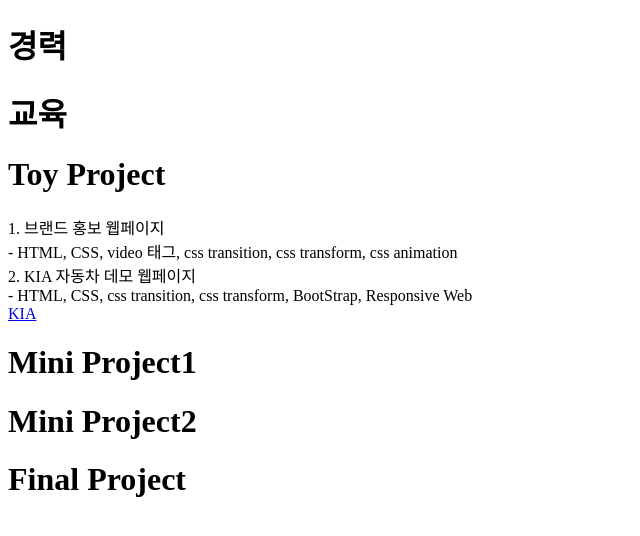
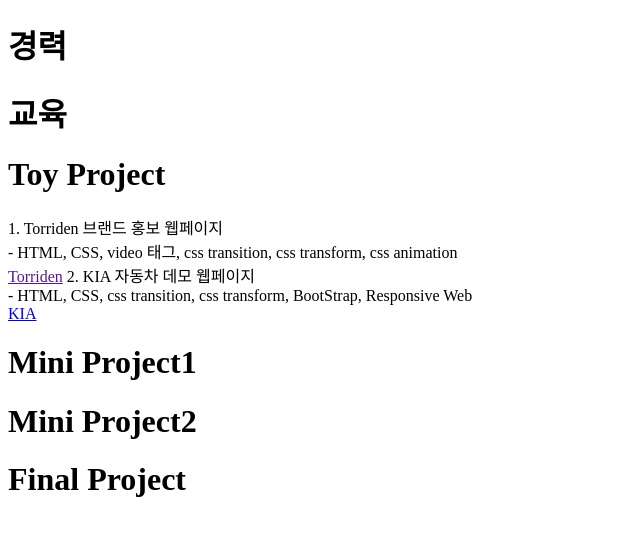
Before and after one commit to kwonaa/portfolio, a plain HTML site: page index.html in a window 1280 px wide. Shown: the whole page, without its empty margins (0-640 px from the left). Drawn offline with Linux system fonts and the light colour scheme.

Commit message:
Add files via upload

```diff
--- a/index.html
+++ b/index.html
@@ -9,8 +9,9 @@
     <h1>경력</h1>
     <h1>교육</h1>
     <h1>Toy Project</h1>
-    1. 브랜드 홍보 웹페이지<br>
+    1. Torriden 브랜드 홍보 웹페이지<br>
     - HTML, CSS, video 태그, css transition, css transform, css animation<br>
+    <a href="" target="_blank">Torriden</a>
 
     2. KIA 자동차 데모 웹페이지<br>
     - HTML, CSS, css transition, css transform, BootStrap, Responsive Web<br>
```
